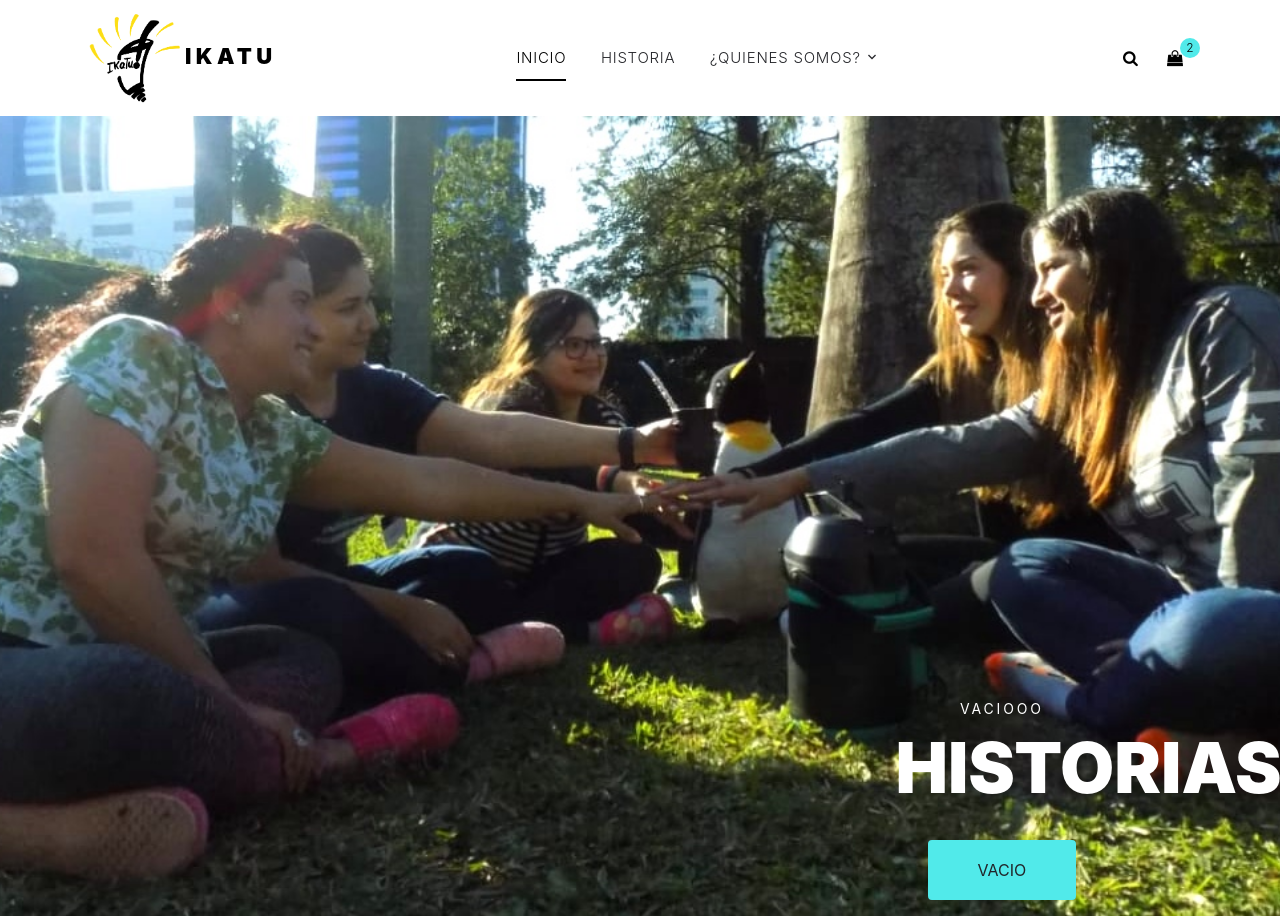
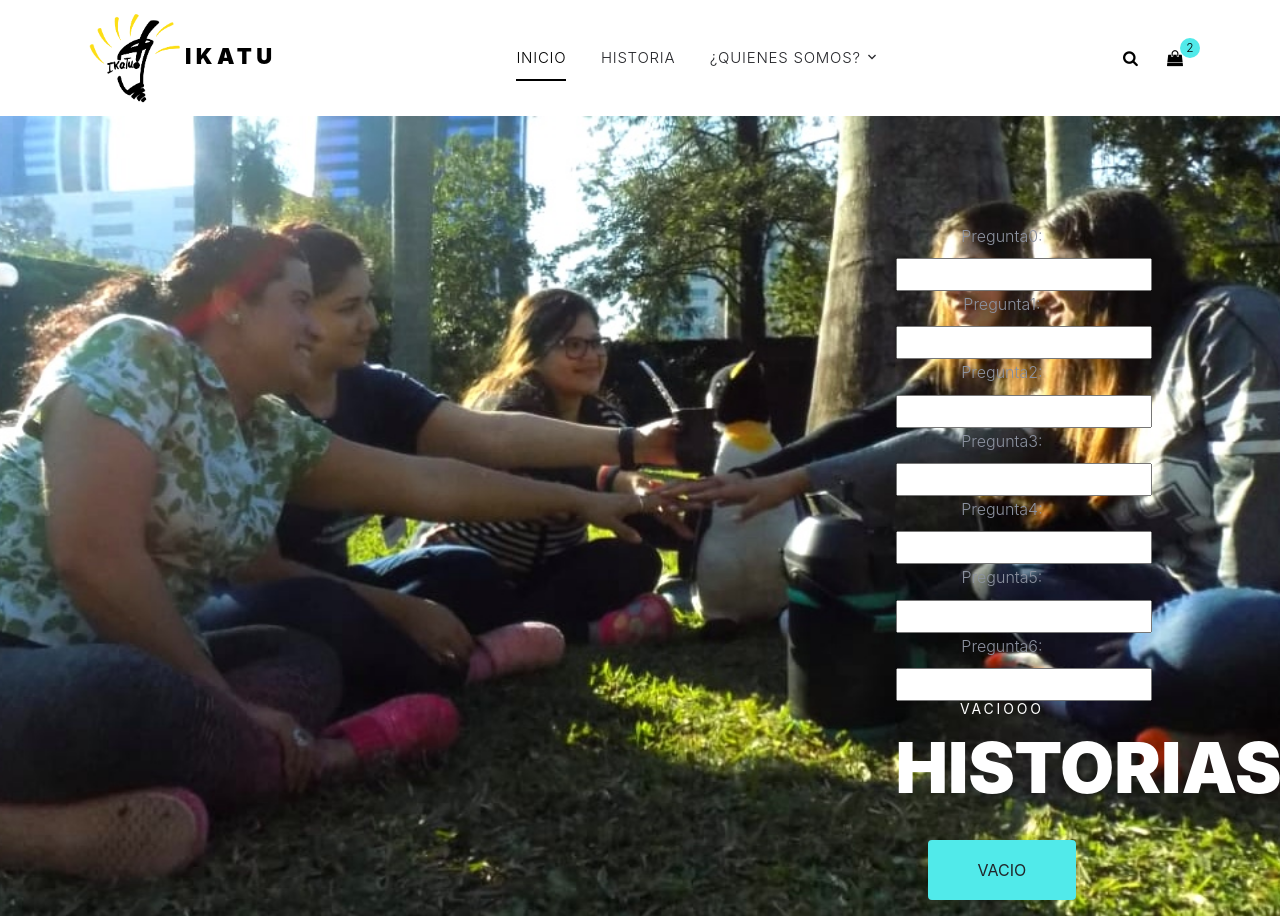
Before and after one commit to Sirley13/proyectoempboot, a Django app: page /pag3 in a window 1280 px wide. Run offline with Django 3.2, Linux system fonts and the light colour scheme; some libraries are stand-ins or nearby versions; some web fonts are replaced.

Commit message:
modifique templates paginas 1,2,3,4 con cajas de texto

```diff
--- a/pendientes/templates/index.html
+++ b/pendientes/templates/index.html
@@ -81,7 +81,7 @@
               <h2 class="sub-title">tu mejor idea es esa en la que no creias</h2>
               <h1>BIENVENIDOS a Ikatu</h1>
               <p>
-                <a href="test" class="btn btn-primary px-5 py-3">Test Emprendedor</a>
+                <a href="pag2" class="btn btn-primary px-5 py-3">Test Emprendedor</a>
               </p>
             </div>
           </div>
--- a/pendientes/templates/pag3.html
+++ b/pendientes/templates/pag3.html
@@ -78,6 +78,46 @@
         <div class="row" style="float:right">
           <div class="col-lg-7 mx-auto order-lg-2 align-self-end">
             <div class="site-block-cover-content text-center">
+                <form action="/my-handling-form-page" method="post">
+                <div>
+                  <label for="pregunta0">Pregunta0:</label>
+                  <input tipe="text" id="pregunta0"/>
+
+                  <div>
+                      <label for="pregunta1">Pregunta1:</label>
+                      <input tipe="text" id="pregunta1"/>
+
+                      <div>
+                          <label for="pregunta2">Pregunta2:</label>
+                          <input tipe="text" id="pregunta2"/>
+
+                          <div>
+                              <label for="pregunta3">Pregunta3:</label>
+                              <input tipe="text" id="pregunta3"/>
+
+                              <div>
+                                  <label for="pregunta4">Pregunta4:</label>
+                                  <input tipe="text" id="pregunta4"/>
+
+                                  <div>
+                                      <label for="pregunta5">Pregunta5:</label>
+                                      <input tipe="text" id="pregunta5"/>
+
+                                      <div>
+                                          <label for="pregunta6">Pregunta6:</label>
+                                          <input tipe="text" id="pregunta6"/>
+                </form>
+
+
+
+
+
+
+
+
+
+
+
               <h2 class="sub-title">vaciooo</h2>
               <h1>historias</h1>
               <p>
--- a/pendientes/templates/pag4.html
+++ b/pendientes/templates/pag4.html
@@ -73,6 +73,22 @@
       </div>
     </div>
 
+    <fieldset>
+        <legend>Elige un número</legend>
+        <label>
+            <input type="radio" name="numero" value="1"> 1
+        </label>
+        <label>
+            <input type="radio" name="numero" value="2"> 2
+        </label>
+        <label>
+            <input type="radio" name="numero" value="3"> 3
+        </label>
+        <label>
+            <input type="radio" name="numero" value="3"> 4
+        </label>
+    </fieldset>
+
     <div class="site-blocks-cover" style="background-image: url({% static "images/imagen1.jpeg" %});" >
       <div class="container">
         <div class="row" style="float:right">
--- a/pendientes/views.py
+++ b/pendientes/views.py
@@ -27,15 +27,13 @@ def encuesta(request):
 def inform(request):
     return HttpResponse("la respuesta a todas tus preguntas")
 
-def test(request):
-    return render(request, 'pag2.html')
 
 def pagina2(request):
-    return render(request, 'pag3.html')
+    return render(request, 'pag2.html')
 
 
 def pagina3(request):
-    return render(request, 'pag4.html')
+    return render(request, 'pag3.html')
 
 def pagina4(request):
-    return render(request, 'pag5.html')
+    return render(request, 'pag4.html')
--- a/todolist/urls.py
+++ b/todolist/urls.py
@@ -21,7 +21,6 @@ from pendientes import views
 urlpatterns = [
     path('admin/', admin.site.urls),
     path('', views.index, name='index'), #Creamos la ruta raiz '' y la enlazamos con nuestra vista index del archivo views.py
-    path("test", views.test),
     path("pag2", views.pagina2),
     path("pag3", views.pagina3),
     path("pag4", views.pagina4)
```
Also changed, not shown: pendientes/templates/pag2.html (+20 -1 lines).
